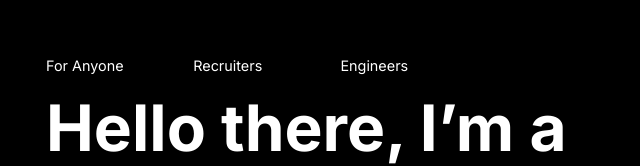
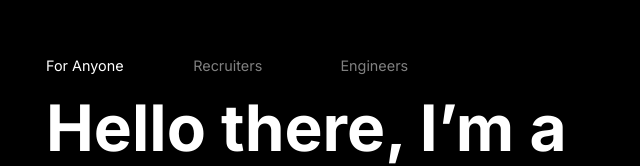
Before and after one commit to wajeff/portfolio-website, a React (Vite) app: page / in a window 1280 px wide. Shown: the part 114-280 px from the top of the page, without its empty margins (338-978 px from the left). Built offline with nearby package versions, Linux system fonts and the light colour scheme.

Commit message:
Made hero__list-items into buttons that change the displayed text of hero-header
Added hover effects to all lists

```diff
--- a/src/components/Hero/Hero.jsx
+++ b/src/components/Hero/Hero.jsx
@@ -1,16 +1,47 @@
-import styles from './Hero.module.css'
+import { useState } from 'react';
+import styles from './Hero.module.css';
+
 const Hero = () => {
+  const listItems = [
+    {
+      id: 'anyone',
+      label: 'For Anyone',
+      heading: "Hello there, I’m a designer and full-stack developer who cares about making aesthetic and functional tech."
+    },
+    {
+      id: 'recruiters',
+      label: 'Recruiters',
+      heading: "I am a software developer with extensive experience in client-facing positions. I am open to new roles."
+    },
+    {
+      id: 'engineers',
+      label: 'Engineers',
+      heading: "Let's build scalable, clean, and well-designed apps — together."
+    }
+  ];
+
+  const [activeId, setActiveId] = useState('anyone');
+  const activeItem = listItems.find(item => item.id === activeId);
+
   return (
-    <section className = {styles.hero} id = 'Intro'>
-       <ul className = {styles['hero__list']}>
-        <li className={styles['hero__list-item']}>For Anyone</li>
-        <li className={styles['hero__list-item']}>Recruiters</li>
-        <li className={styles['hero__list-item']}>Engineers</li>
-       </ul>
-       <h1 className = {styles.hero__header}>Hello there, I’m a designer and full-stack developer who cares about making aesthetic and functional tech.</h1>
+    <section className={styles.hero} id="Intro">
+      <ul className={styles.hero__list}>
+        {listItems.map(item => (
+          <li
+            key={item.id}
+            onClick={() => setActiveId(item.id)}
+            className={`${styles['hero__list-item']} ${activeId === item.id ? styles.active : styles.inactive}`}
+          >
+            {item.label}
+          </li>
+        ))}
+      </ul>
 
+      <h1 className={styles.hero__header}>
+        {activeItem.heading}
+      </h1>
     </section>
-  )
-}
+  );
+};
 
-export default Hero
+export default Hero;
--- a/src/components/Hero/Hero.module.css
+++ b/src/components/Hero/Hero.module.css
@@ -22,6 +22,19 @@
     font-size:.9rem;
     list-style: none;
     overflow:hidden;
+    cursor: pointer;
+    transition: color 0.2s ease;
+}
+
+.active {
+    color: #ffffff;
+}
+.inactive {
+    color: grey;
+}
+
+.hero__list-item:hover{
+    color:#ffffff;
 }
 .hero__header{
     font-size: 4rem;
--- a/src/components/Nav/Nav.module.css
+++ b/src/components/Nav/Nav.module.css
@@ -30,7 +30,6 @@
     height:100vh;
 }
 
-/* Menu Drop Down Animation */
 .nav__list-item {
     display: flex;
     list-style: none;
@@ -40,10 +39,13 @@
     margin-left: auto;
     margin-right: 2rem;
     overflow: hidden;
-    opacity: 0;
+    opacity:0;
     transform: translateY(-20px);
     animation: dropDown 0.4s forwards ease;
     animation-fill-mode: forwards;
+}
+.nav__list-item a:hover{
+    color:#ffffff;
 }
 
 .nav__list-item:nth-child(1) {
```
